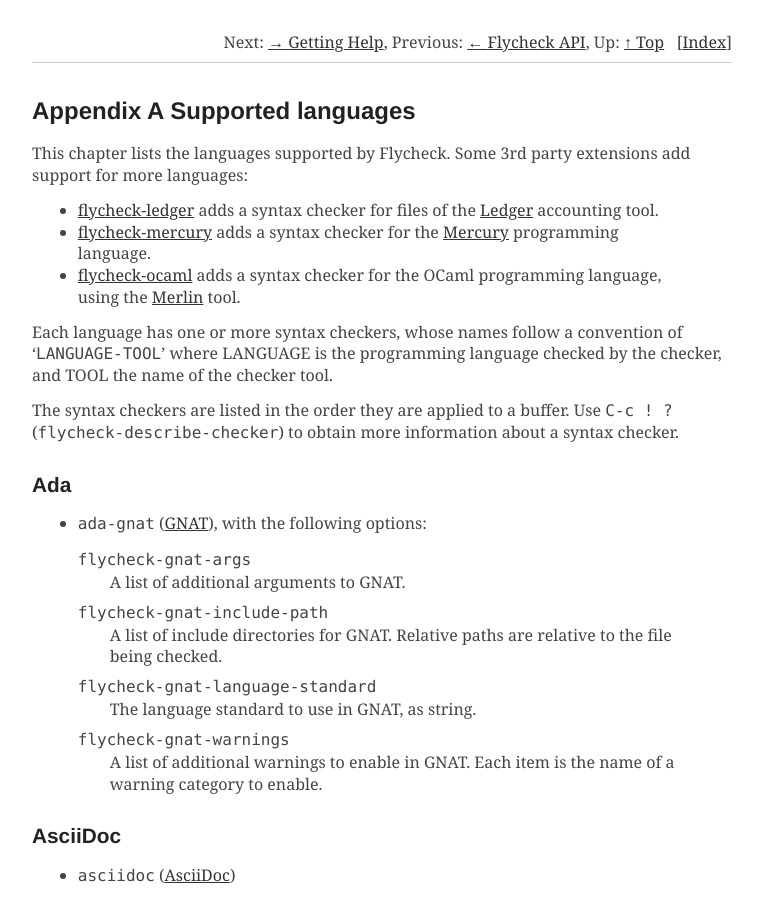
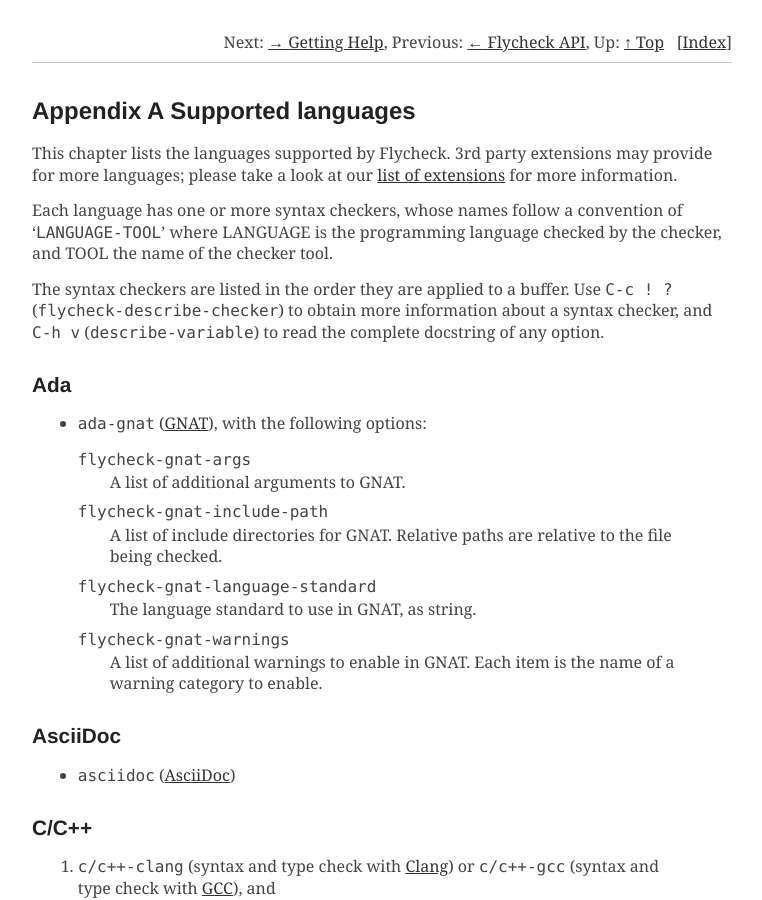
Before and after one commit to cmarqu/flycheck.github.io, a Jekyll site: the page manual/latest/Supported-languages.html, which Jekyll copies as it is, in a window 1280 px wide and 900 px high. Shown: the whole window, without its empty margins (258-1020 px from the left). Built offline with Jekyll 4.4.1, drawn with Linux system fonts in a browser that asks for light colours; some web fonts are replaced.

Commit message:
Update from flycheck/flycheck@7c534308

```diff
--- a/manual/latest/Getting-Help.html
+++ b/manual/latest/Getting-Help.html
@@ -90,7 +90,10 @@
 open a separate issue or ask in our Gitter channel to discuss
 you intended changes.
 </p>
-<p>Please follow our <a href="http://www.flycheck.org/conduct.html">http://www.flycheck.org/conduct.html</a> in all our
+<a name="Conduct"></a>
+<h3 class="section">B.3 Conduct</h3>
+
+<p>Please follow our <a href="http://www.flycheck.org/conduct.html">Code of Conduct</a> in all our
 communication channels.
 </p>
 
--- a/manual/latest/Supported-languages.html
+++ b/manual/latest/Supported-languages.html
@@ -66,19 +66,10 @@
 <a name="Supported-languages-1"></a>
 <h2 class="appendix">Appendix A Supported languages</h2>
 
-<p>This chapter lists the languages supported by Flycheck.  Some 3rd party
-extensions add support for more languages:
+<p>This chapter lists the languages supported by Flycheck.  3rd party
+extensions may provide for more languages; please take a look at our
+<a href="http://www.flycheck.org/extensions.html">list of extensions</a> for more information.
 </p>
-<ul>
-<li> <a href="https://github.com/flycheck-ledger">flycheck-ledger</a> adds a syntax checker for files
-of the <a href="http://ledger-cli.org/">Ledger</a> accounting tool.
-</li><li> <a href="https://github.com/flycheck/flycheck-mercury">flycheck-mercury</a> adds a syntax checker
-for the <a href="http://mercurylang.org/">Mercury</a> programming language.
-</li><li> <a href="https://github.com/flycheck/flycheck-ocaml">flycheck-ocaml</a> adds a syntax checker for
-the OCaml programming language, using the
-<a href="https://github.com/the-lambda-church/merlin">Merlin</a> tool.
-</li></ul>
-
 <p>Each language has one or more syntax checkers, whose names follow a
 convention of &lsquo;<samp><var>language</var>-<var>tool</var></samp>&rsquo; where <var>language</var> is
 the programming language checked by the checker, and <var>tool</var> the name
@@ -86,7 +77,8 @@
 </p>
 <p>The syntax checkers are listed in the order they are applied to a
 buffer.  Use <kbd>C-c ! ?</kbd> (<code>flycheck-describe-checker</code>) to obtain
-more information about a syntax checker.
+more information about a syntax checker, and <kbd>C-h v</kbd>
+(<code>describe-variable</code>) to read the complete docstring of any option.
 </p>
 
 <a name="Ada"></a>
--- a/manual/latest/index.html
+++ b/manual/latest/index.html
@@ -57,6 +57,7 @@
 
 </script>
 <h1 class="settitle" align="center">Flycheck</h1>
+
 
 
 
```
